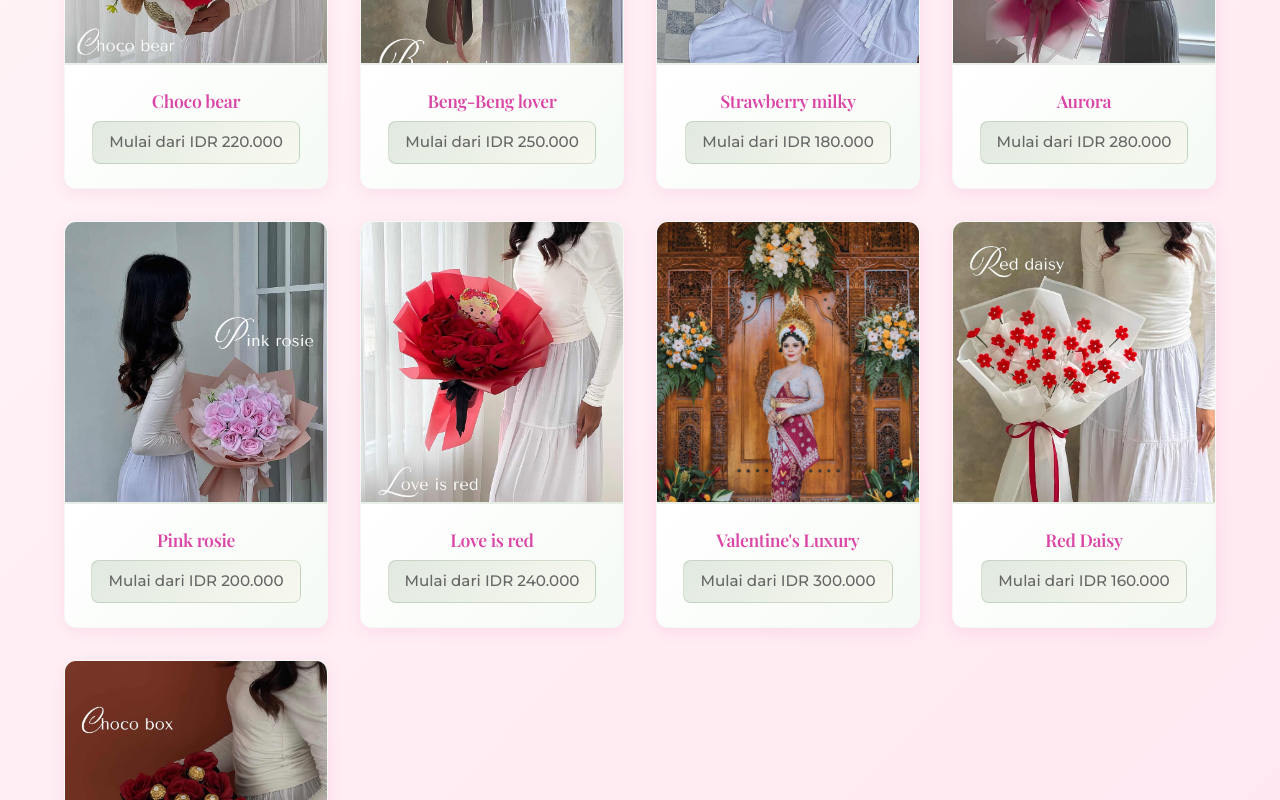
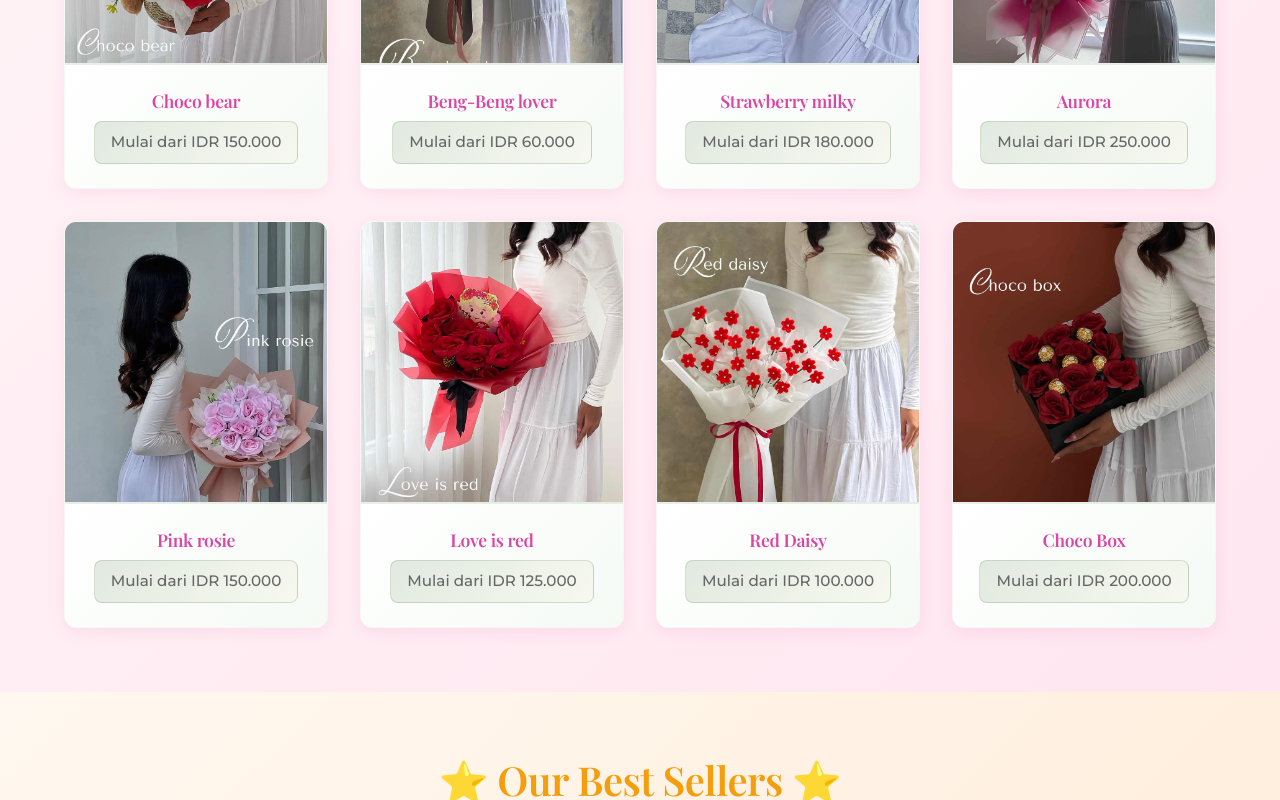
Before and after one commit to QuentinRls/fleury-flowery, a React (Vite) app: page / in a window 1280 px wide. Shown: the part 1160-1960 px from the top of the page. Built offline with nearby package versions, Linux system fonts and the light colour scheme; a web font is replaced by a local one.

Commit message:
change prices valentine

```diff
--- a/src/components/Valentine.tsx
+++ b/src/components/Valentine.tsx
@@ -10,15 +10,14 @@ import valentin8 from '../assets/new/valentine/FEA309E9-C2E4-4414-92F1-6EB2BA917
 import valentin9 from '../assets/new/valentine/FF195D25-6015-402A-BC0C-80B4FC24A1A2.jpg';
 
 const valentineProducts = [
-  { id: 1, name: "Choco bear", price: "IDR 220.000", img: valentin1 },
-  { id: 2, name: "Beng-Beng lover", price: "IDR 250.000", img: valentin2 },
+  { id: 1, name: "Choco bear", price: "IDR 150.000", img: valentin1 },
+  { id: 2, name: "Beng-Beng lover", price: "IDR 60.000", img: valentin2 },
   { id: 3, name: "Strawberry milky", price: "IDR 180.000", img: valentin3 },
-  { id: 4, name: "Aurora", price: "IDR 280.000", img: valentin4 },
-  { id: 5, name: "Pink rosie", price: "IDR 200.000", img: valentin5 },
-  { id: 6, name: " Love is red", price: "IDR 240.000", img: valentin6 },
-  { id: 7, name: "Valentine's Luxury", price: "IDR 300.000", img: valentin7 },
-  { id: 8, name: "Red Daisy", price: "IDR 160.000", img: valentin8 },
-  { id: 9, name: "Chco Box", price: "IDR 270.000", img: valentin9 }
+  { id: 4, name: "Aurora", price: "IDR 250.000", img: valentin4 },
+  { id: 5, name: "Pink rosie", price: "IDR 150.000", img: valentin5 },
+  { id: 6, name: "Love is red", price: "IDR 125.000", img: valentin6 },
+  { id: 8, name: "Red Daisy", price: "IDR 100.000", img: valentin8 },
+  { id: 9, name: "Choco Box", price: "IDR 200.000", img: valentin9 }
 ];
 
 const Valentine = () => {
```
